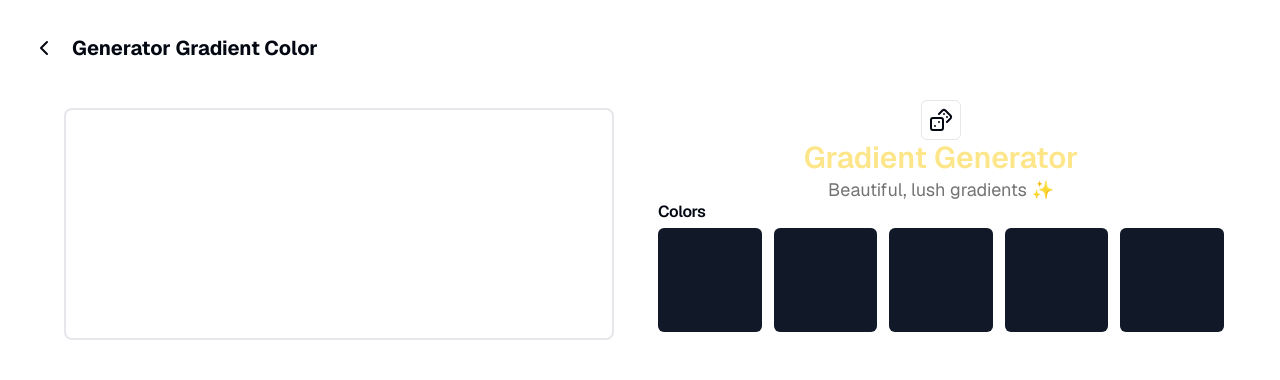
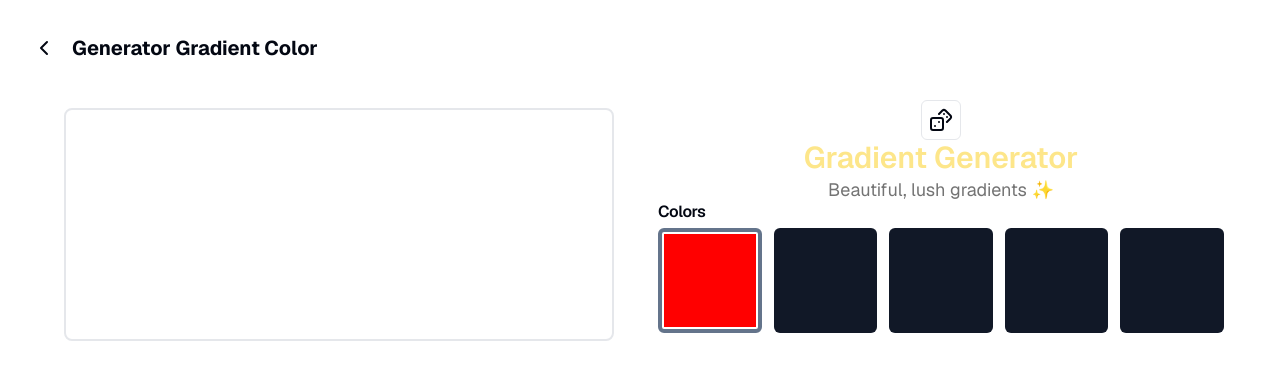
Before and after one commit to tricknguyen/mark-shot, a Next.js app: page /settingcolor in a window 1280 px wide. Shown: the top 380 px of the page. Built offline with nearby package versions, Linux system fonts and the light colour scheme.

Commit message:
Update animation for button color picker 🎨

```diff
--- a/package.json
+++ b/package.json
@@ -9,6 +9,7 @@
     "lint": "next lint"
   },
   "dependencies": {
+    "@radix-ui/react-dropdown-menu": "^2.0.6",
     "@radix-ui/react-icons": "^1.3.0",
     "@radix-ui/react-label": "^2.0.2",
     "@radix-ui/react-slider": "^1.1.2",
--- a/src/app/settingcolor/page.tsx
+++ b/src/app/settingcolor/page.tsx
@@ -1,9 +1,12 @@
+"use client"
+
 import { Button } from "@/components/ui/button";
-import { ChevronLeft, Dices } from "lucide-react";
+import { ChevronLeft, Dices, X } from "lucide-react";
 import Link from "next/link";
+import { useState } from "react";
 
 export default function Page() {
-
+    const [isHoverEle, setHoverEle] = useState(false);
 
     function renderColor() {
         return <div className="m-2 p-2 rounded-lg border-2 h-full" style={{ maxHeight: "min(860px, 100vh - 64px)" }}>
@@ -26,14 +29,34 @@ export default function Page() {
                         Colors
                     </h3>
                     <div className="grid grid-cols-5 gap-3 pt-2">
+                        <div className="relative">
+                            <Button
+                                className="relative w-full h-full aspect-square border-4 border-solid border-slate-500 hover:border-slate-950 p-0 bg-white hover:bg-white z-10"
+                                onMouseOver={() => {
+                                    setHoverEle(true);
+                                }}
+                                onMouseOut={() => {
+                                    setHoverEle(false);
+                                }}
+                            >
+                                <div style={{
+                                    backgroundColor: "red",
+                                    width: "calc(100% - 4px)",
+                                    height: "calc(100% - 4px)",
+                                }} ></div>
+                            </Button>
+                            <div id="cancel" className="absolute inset-x-0 bottom-0 flex justify-center items-center z-0 hover:origin-top" style={{
+                                animation: "300ms ease 0s 1 normal none running jgQpwH",
+                                transition: "opacity 200ms ease 0s, transform 300ms ease 0s",
+                                transform:  isHoverEle ? "translateY(40px)" : ""
+                            }}>
+                                <Button variant="ghost" size="icon" className="p-0 hover:bg-none">
+                                    <X />
+                                </Button>
+                            </div>
+                        </div>
                         <Button
                             className="w-full h-full aspect-square"
-
-                            >
-                            </Button>
-                            <Button
-                                className="w-full h-full aspect-square"
-
                         >
                         </Button>
                         <Button
```
Also changed, not shown: 1 other file (tests, documents, lock files or other folders). Lines whose indentation alone changed are shown as unchanged.
